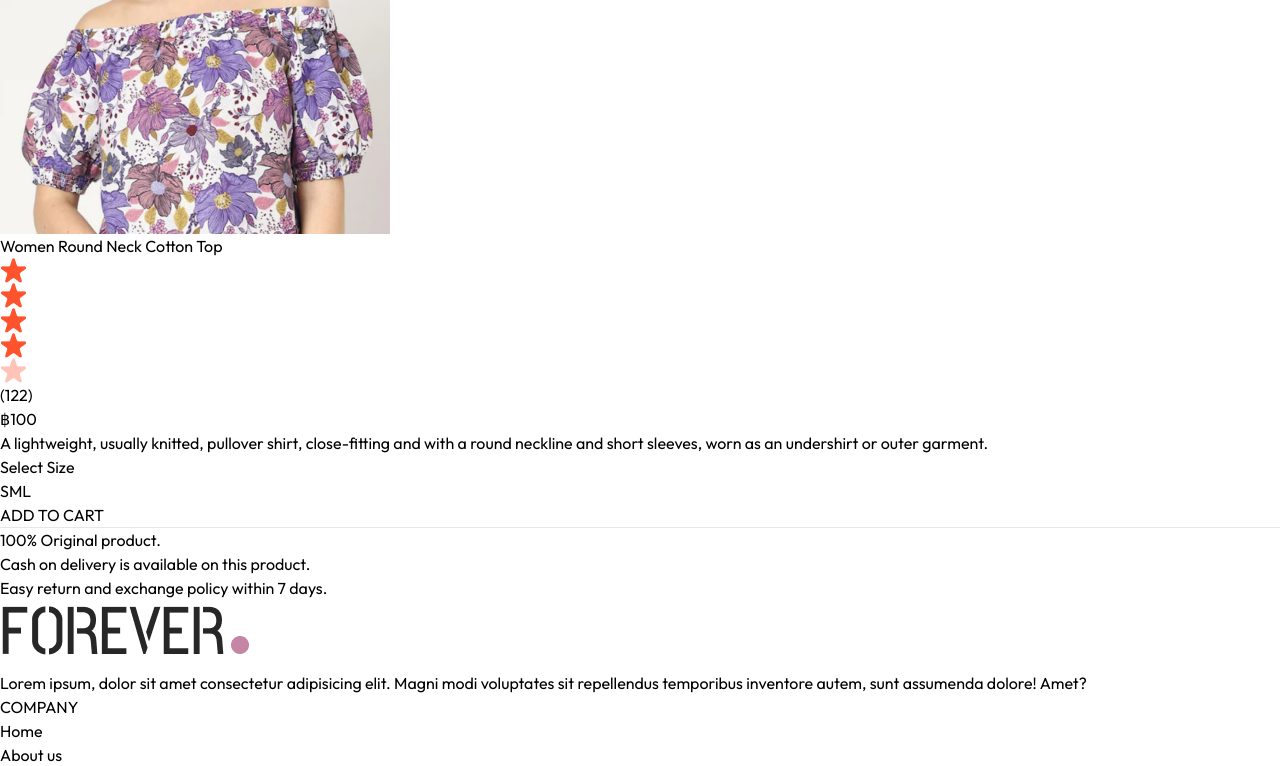
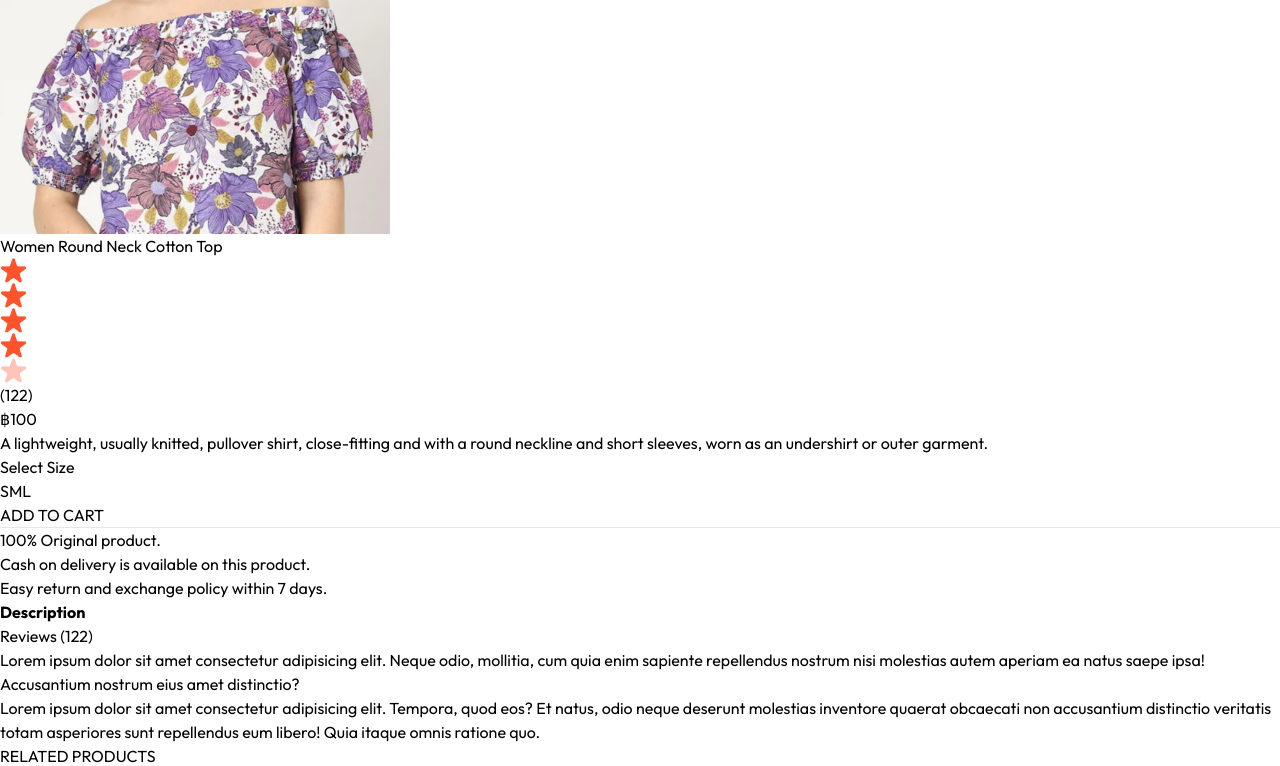
Before and after one commit to Jirawat-Ornsri/E-commerce, a React (Vite) app in the folder e-commerce/: page /product/aaaaa in a window 1280 px wide. Shown: the part 1188-1954 px from the top of the page. Built offline with nearby package versions, Linux system fonts and the light colour scheme.

Commit message:
related product component

```diff
--- /dev/null
+++ b/e-commerce/src/components/RelatedProducts.jsx
@@ -0,0 +1,44 @@
+import React, { useContext, useEffect, useState } from "react";
+import { ShopContext } from "../context/shopContext";
+import Title from "./Title";
+import ProductItem from "./ProductItem";
+
+const RelatedProducts = ({ category, subCategory }) => {
+  const { products } = useContext(ShopContext);
+  const [related, setRelated] = useState([]);
+
+  useEffect(() => {
+    if (products.length > 0) {
+      let productsCopy = products.slice();
+
+      productsCopy = productsCopy.filter((item) => category === item.category);
+      productsCopy = productsCopy.filter(
+        (item) => subCategory === item.subCategory
+      );
+
+      setRelated(productsCopy.slice(0, 5));
+    }
+  }, [products]);
+
+  return (
+    <div className="my-24">
+      <div className="text-center text-3xl py-2">
+        <Title Text1={"RELATED"} Text2={"PRODUCTS"} />
+      </div>
+
+      <div className="grid grid-cols-2 sm:grid-cols-3 md:grid-cols-4 lg:grid-cols-5 gap-4 gap-y-6">
+        {related.map((item, index) => (
+          <ProductItem
+            key={index}
+            id={item._id}
+            image={item.image}
+            name={item.name}
+            price={item.price}
+          />
+        ))}
+      </div>
+    </div>
+  );
+};
+
+export default RelatedProducts;
--- a/e-commerce/src/pages/Product.jsx
+++ b/e-commerce/src/pages/Product.jsx
@@ -2,6 +2,7 @@ import React, { useContext, useEffect, useState } from "react";
 import { useParams } from "react-router-dom";
 import { ShopContext } from "../context/shopContext";
 import { assets } from "../assets/frontend_assets/assets";
+import RelatedProducts from "../components/RelatedProducts";
 
 const Product = () => {
   const { productId } = useParams();
@@ -58,19 +59,34 @@ const Product = () => {
             <img src={assets.star_dull_icon} alt="" className="w-3" />
             <p className="pl-2">(122)</p>
           </div>
-          <p className="mt-5 text-3xl font-medium">{currency}{productData.price}</p>
-          <p className="mt-5 text-gray-500 md:w-4/5">{productData.description}</p>
+          <p className="mt-5 text-3xl font-medium">
+            {currency}
+            {productData.price}
+          </p>
+          <p className="mt-5 text-gray-500 md:w-4/5">
+            {productData.description}
+          </p>
           <div className="flex flex-col gap-4 my-8">
             <p>Select Size</p>
             <div className="flex gap-2">
-              {productData.sizes.map((item,index) => (
-                <button onClick={() => setSize(item)} className={`border py-2 px-4 bg-gray-100 ${item === size ? 'bg-orange-500 text-white' : ''}`} key={index}>{item}</button>
+              {productData.sizes.map((item, index) => (
+                <button
+                  onClick={() => setSize(item)}
+                  className={`border py-2 px-4 bg-gray-100 ${
+                    item === size ? "bg-orange-500 text-white" : ""
+                  }`}
+                  key={index}
+                >
+                  {item}
+                </button>
               ))}
             </div>
           </div>
 
-          <button className="bg-black text-white px-8 py-3 text-sm active:bg-gray-700">ADD TO CART</button>
-          <hr className="mt-8 sm:w-4/5"/>
+          <button className="bg-black text-white px-8 py-3 text-sm active:bg-gray-700">
+            ADD TO CART
+          </button>
+          <hr className="mt-8 sm:w-4/5" />
           <div className="text-sm text-gray-500 mt-5 flex flex-col gap-1">
             <p>100% Original product.</p>
             <p>Cash on delivery is available on this product.</p>
@@ -80,6 +96,29 @@ const Product = () => {
       </div>
 
       {/* ------- Description & Review Section ---------- */}
+      <div className="mt-20">
+        <div className="flex">
+          <b className="border px-5 py-3 text-sm">Description</b>
+          <p className="border px-5 py-3 text-sm">Reviews (122)</p>
+        </div>
+        <div className="flex flex-col gap-4 border px-6 py-6 text-sm text-gray-500">
+          <p>
+            Lorem ipsum dolor sit amet consectetur adipisicing elit. Neque odio,
+            mollitia, cum quia enim sapiente repellendus nostrum nisi molestias
+            autem aperiam ea natus saepe ipsa! Accusantium nostrum eius amet
+            distinctio?
+          </p>
+          <p>
+            Lorem ipsum dolor sit amet consectetur adipisicing elit. Tempora,
+            quod eos? Et natus, odio neque deserunt molestias inventore quaerat
+            obcaecati non accusantium distinctio veritatis totam asperiores sunt
+            repellendus eum libero! Quia itaque omnis ratione quo.
+          </p>
+        </div>
+      </div>
+
+      {/* -------- display related products --------- */}
+      <RelatedProducts category={productData.category} subCategory={productData.subCategory}/>
     </div>
   ) : (
     <div className="opacity-0"></div>
```
Lines whose indentation alone changed are shown as unchanged.
